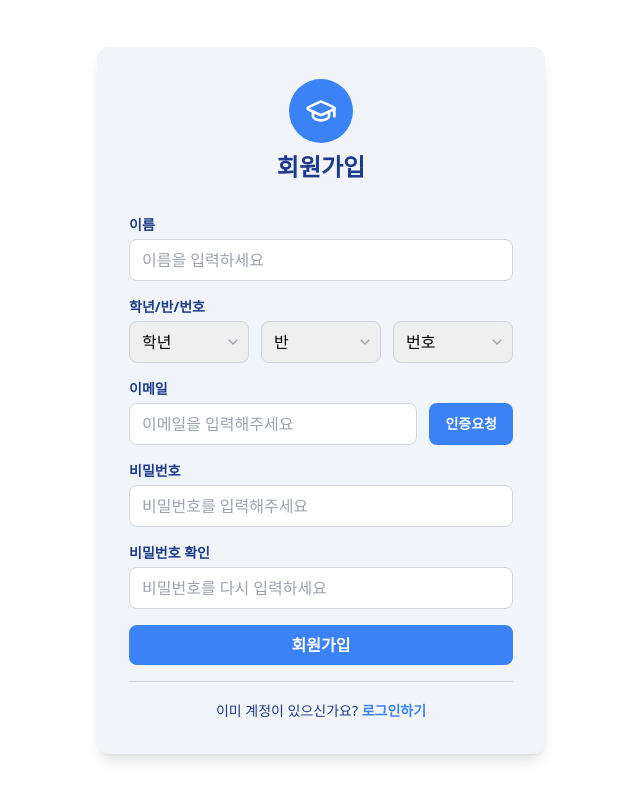
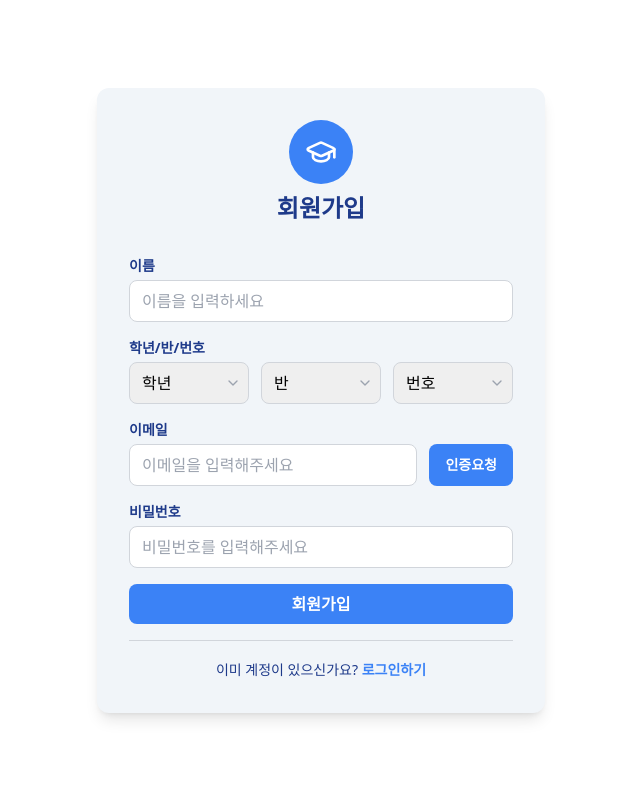
Before and after one commit to team-incube/yunseo-front, a React (Vite) app: page / in a window 1280 px wide. Shown: the whole page, without its empty margins (319-959 px from the left). Built offline with nearby package versions, Linux system fonts and the light colour scheme.

Commit message:
refactor:비밀번호확인삭제

```diff
--- a/src/page/SignUp/index.jsx
+++ b/src/page/SignUp/index.jsx
@@ -12,6 +12,7 @@ export default function SignUp() {
   });
   const [errors, setErrors] = useState({});
   const [message, setMessage] = useState("");
+
 
   const handleChange = (e) => {
     const { name, value } = e.target;
@@ -41,11 +42,6 @@ export default function SignUp() {
     } else if (!pwRegex.test(form.password)) {
       newError.password =
         "영문, 숫자, 특수문자를 포함한 8자 이상 비밀번호를 입력해 주세요";
-    }
-    if (!form.confirm) {
-      newError.confirm = "비밀번호 확인을 입력해 주세요";
-    } else if (form.confirm !== form.password) {
-      newError.confirm = "비밀번호가 일치하지 않습니다";
     }
 
     setErrors(newError);
@@ -267,26 +263,7 @@ export default function SignUp() {
               <p className="text-error text-xs mt-1">{errors.password}</p>
             )}
           </div>
-          <div>
-            <label
-              htmlFor="confirm"
-              className="block text-sm font-bold text-text mb-1"
-            >
-              비밀번호 확인
-            </label>
-            <input
-              id="confirm"
-              type="password"
-              name="confirm"
-              placeholder="비밀번호를 다시 입력하세요"
-              value={form.confirm}
-              onChange={handleChange}
-              className="w-full border border-border rounded-lg px-3 py-2 focus:outline-none focus:ring-2 focus:ring-ring transition"
-            />
-            {errors.confirm && (
-              <p className="text-error text-xs mt-1">{errors.confirm}</p>
-            )}
-          </div>
+
           <button
             type="submit"
             className="w-full bg-primary text-white rounded-lg px-4 py-2 font-bold hover:bg-primary/90 disabled:bg-gray-400 transition-colors focus:outline-none"
```
